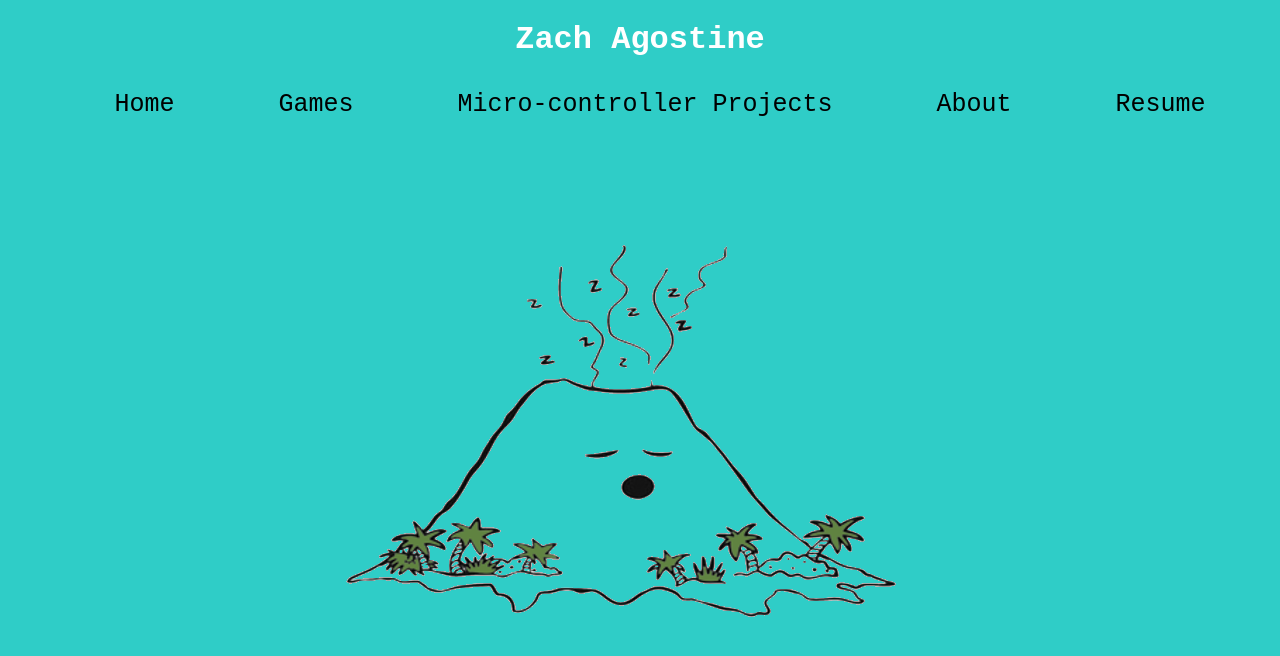
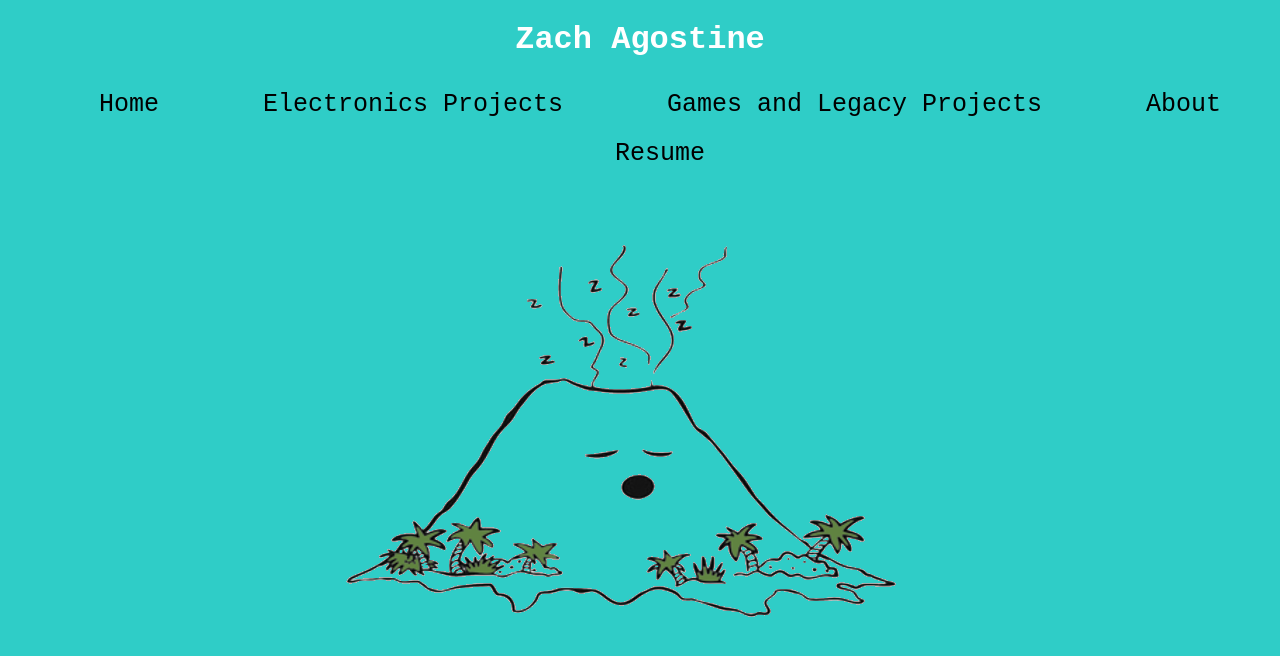
Before and after one commit to ZachAgostine/ZachAgostine.github.io, a Jekyll site: the page index.html, which Jekyll copies as it is, in a window 1280 px wide. Shown: the top 656 px of the page. Built offline with Jekyll 4.4.1, drawn with Linux system fonts in a browser that asks for light colours.

Commit message:
Update index.html

```diff
--- a/index.html
+++ b/index.html
@@ -119,11 +119,11 @@ p {
 			<li><a href="javascript:ReverseDisplay('content1')">
     Home
 </a></li>
+			<li><a href="javascript:ReverseDisplay('content3')">
+    Electronics Projects
+</a></li>
 			<li><a href="javascript:ReverseDisplay('content2')">
-    Games
-</a></li>
-			<li><a href="javascript:ReverseDisplay('content3')">
-    Micro-controller Projects
+    Games and Legacy Projects
 </a></li>
 			<li><a href="javascript:ReverseDisplay('content4')">
     About
@@ -143,33 +143,47 @@ p {
 
 <!--Games-->
 <div id="content2" class="toggle">
-  <h3>Asteroid City</h3>
+  <h3>Asteroid City - 2D Robot Builder</h3>
   <iframe class="video1" width="560" height="315" src="https://www.youtube.com/embed/e1ybEVnJMQU" frameborder="0" allowfullscreen></iframe>
-  <p>Asteroid city is falling apart.  The factions are at war.  Only you, a robot assembled from spare parts, stand a chance at bringing peace and prosperity to the colony.  Your story changes depending on your build: destroy the city, fix the market, do some good - it’s up to you.</p>
+  <p>This is a proof of concept for a turn based adventure game.  The player is first tasked with building a robot from spare parts, which give the robot abilities, such as 'grasp' or 'think'.  Other parts could also be used to boost health/energy.  Once assembled, the robot will encounter a series of events in a fictional world known as Asteroid City.  Some solutions are only available if certain parts have been chosen.  As the adventure continues, solutions will affect how the city develops and will eventually determine which faction will inherit the city.  Built using Unreal Engine 4.</p>
 
   <h3>Gold Farming Simulator 2016</h3>
   <iframe width="560" height="315" src="https://www.youtube.com/embed/VRUDxHbX0Vs" frameborder="0" allowfullscreen></iframe>
-  <p>A basic farming simulator that uses light and water to determine how well your gold grows.  Neglected plants will produce bronze while tender care will yield enough gold to expand!</p>
+  <p>A basic farming simulator that uses light and water to determine how well your gold plants grows.  Neglected plants will produce nothing, while careful distribution of light and water will produce gold!  Gold can be used to buy more plots and continue to ramp up production.  Created using Unreal Engine 4.</p>
 </div>
 
 <!--Projects-->
 <div id="content3" class="toggle">
-  <h3>Laser Cowboy Shooting Gallery (work in progress)</h3>
+  <h3>Wireless Emergency Stop Button for PLCs</h3>
+  <img src="#" width="700px">
+<p>Using two NODE MCU boards with integrated ESP8266, I created a simple wireless button that can be used to stop a program running on a PLC.  This project was featured on Instructables.com and was a runner up in the IoT contest.  Use the link below to view the build guide.</p>
+<h4><a href="https://www.instructables.com/id/Wireless-Emergency-Stop-Button-for-PLC-Safety/"</a></h4>
+
+
+  <h3>Blynk Coffee Maker</h3>
+<iframe width="560" height="315" src="https://www.youtube.com/embed/VRUDxHbX0Vs" frameborder="0" allowfullscreen></iframe>
+  <img src="GoogleCoffee.jpg" width="700px">
+	<p>This project uses an Arduino, NODE MCU and Blynk to wirelessly deliever a hot cup of coffee in minutes.  This coffee maker can also be modified to sync with your morning alarm clock via Google Assistant and IFTTT.  Check out the code below!</p>
+<h4><a href="GoogleCoffee[WIP].zip" download>Download code</a></h4>
+
+
+<h3>Laser Cowboy Shooting Gallery (work in progress)</h3>
   <img src="LaserCowboy.jpg" width="700px">
   <p>This project was developed with the help of the electronics engineering club at Wake Tech.  An Arduino powered Nerf gun is used to shoot a laser at photo-resistors to test accuracy.  My contributions include 3D printing parts, updating blaster code, and connecting electrical components for the targets.</p>
   <h4><a href="Laser_Pistol_V4.zip" download>Download blaster example code</a></h4>
-
-
-  <h3>Blynk Coffee Maker</h3>
-  <img src="GoogleCoffee.jpg" width="700px">
-	<p>This project uses an Arduino, NODE MCU and Blynk to wirelessly deliever a hot cup of coffee in minutes.  This coffee maker can also be modified to sync with your morning alarm clock via Google Assistant and IFTTT.  Check out the code below!</p>
-<h4><a href="GoogleCoffee[WIP].zip" download>Download code</a></h4>
 
 
   <h3>Basys-3 Timer for Pine-wood Derby</h3>
   <iframe width="560" height="315" src="https://www.youtube.com/watch?v=JbWmb1NUR7Y" frameborder="0" allowfullscreen></iframe>
   <p>Final project for Digital Electronics using VHDL and Basys-3 board.</p>
   <h4><a href="VHDL Counter Code.zip" download>Download counter code</a></h4>
+
+  <div id="content3" class="toggle">
+  <h3>Interactive Chirping Cat Toy</h3>
+<iframe width="560" height="315" src="https://www.youtube.com/watch?v=Sg6A_5jPaTo" frameborder="0" allowfullscreen></iframe>
+  <img src="#" width="700px">
+<p>Using an analog playback module with a power amplifier, I created a small toy for my cat that mimics the sound of a chirping bird.  I further improved this toy by adding a distance sensor that triggers a small servo to flick some string while my playback module chirps.  The finished project made one happy cat. Use the link below for a build guide.</p>
+<h4><a href="https://www.instructables.com/id/IoT-Chirping-Nest-Toy-for-Cats/"</a></h4>
 
 
 </div>
```
